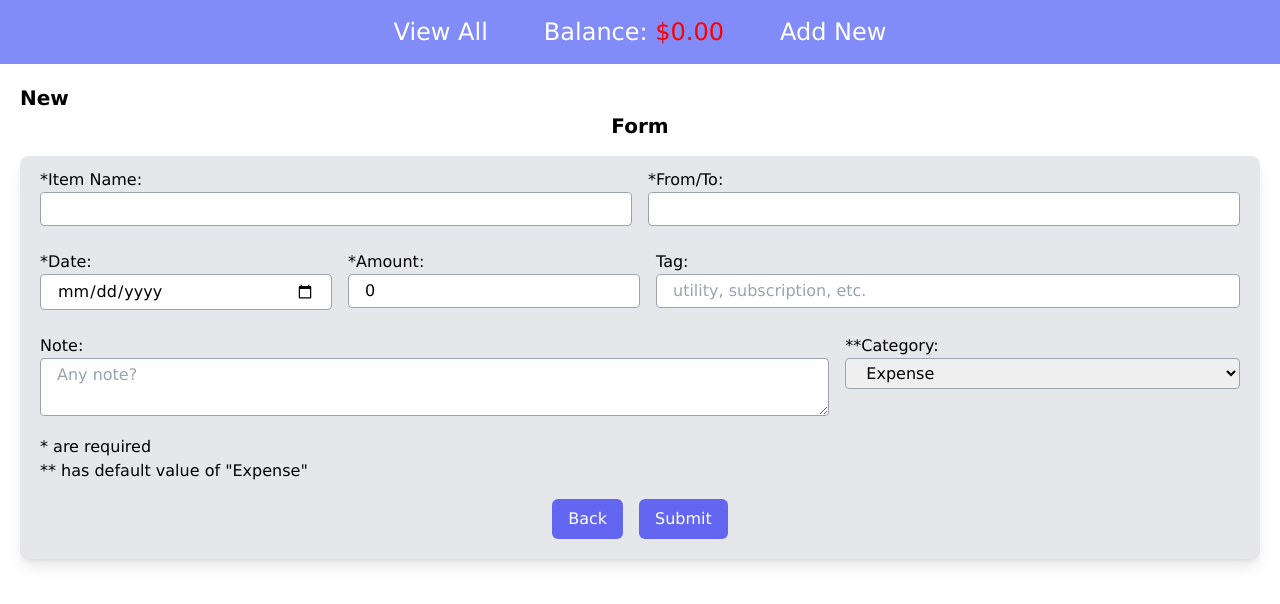
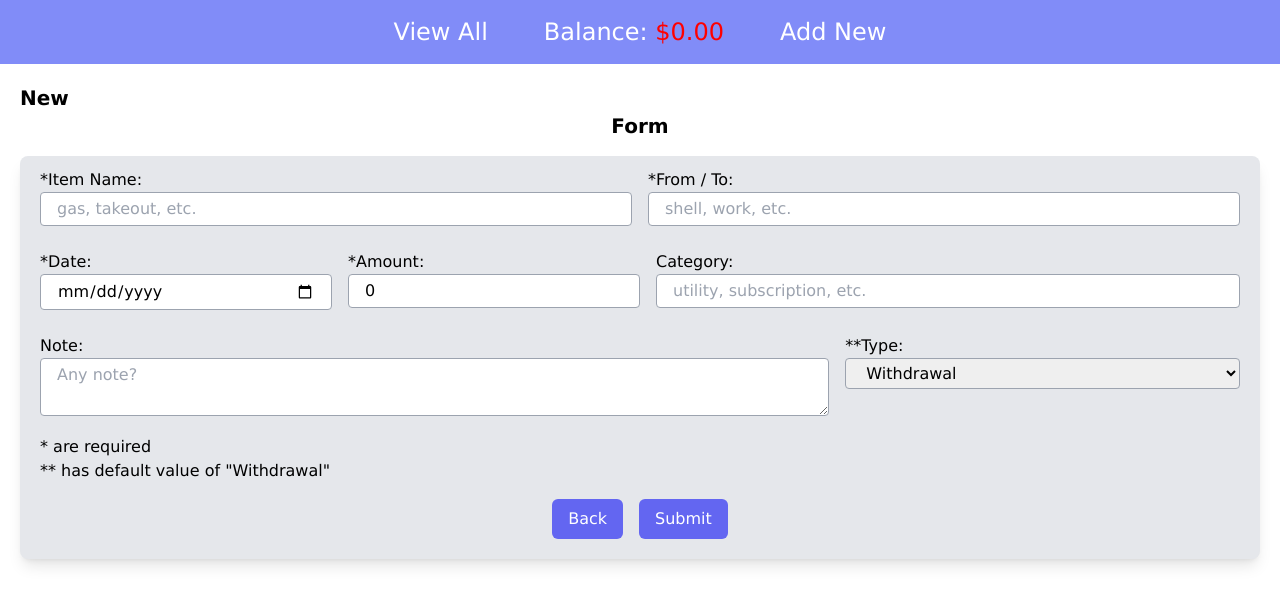
Before and after one commit to pjungjs/budgeting-app-frontend, a React (Create React App) app: page /transactions/new in a window 1280 px wide. Shown: the top 604 px of the page. Built offline with nearby package versions, Linux system fonts and the light colour scheme; no server answers.

Commit message:
adjustment on database keys and values.

```diff
--- a/src/App.js
+++ b/src/App.js
@@ -1,5 +1,5 @@
 import { useState } from "react";
-import { Routes, Route } from "react-router-dom";
+import { BrowserRouter as Router, Routes, Route } from "react-router-dom";
 
 import NavBar from "./Components/NavBar.jsx";
 import Home from "./Pages/Home.jsx";
@@ -14,6 +14,7 @@ function App() {
 
   return (
     <div className="App">
+      <Router>
         <header>
           <NavBar balance={balance} />
         </header>
@@ -27,6 +28,7 @@ function App() {
             <Route path="/*" element={<Error />} />
           </Routes>
         </main>
+      </Router>
     </div>
   );
 }
--- a/src/Components/TnxIndividual.jsx
+++ b/src/Components/TnxIndividual.jsx
@@ -2,7 +2,7 @@ import { Link } from "react-router-dom";
 import { properAmount, properDate, properWord } from "../helper/proper.js";
 
 function TxnIndividual({ txn }) {
-  const { id, item_name, amount, date, from_to, tag, category } = txn;
+  const { id, item_name, amount, date, from_to, category, type } = txn;
 
   return(
     <tr className="hover:bg-gray-100">
@@ -13,9 +13,9 @@ function TxnIndividual({ txn }) {
         </Link>
       </td>
       <td className="p-2">{properWord(from_to)}</td>
-      <td className="p-2">{properWord(tag)}</td>
+      <td className="p-2">{properWord(category)}</td>
       <td className="p-2"
-        style={{"color": category.toLowerCase() === "income" ? "green" : category.toLowerCase() === "expense" ? "red" : null}}
+        style={{"color": type.toLowerCase() === "deposit" ? "green" : type.toLowerCase() === "withdrawal" ? "red" : null}}
       >
         {properAmount(parseInt(amount))}
       </td>
--- a/src/Components/TxnAll.jsx
+++ b/src/Components/TxnAll.jsx
@@ -1,5 +1,6 @@
 import axios from "axios";
 import { useState, useEffect } from "react";
+import { calculateAmount } from "../helper/proper.js";
 import TxnIndividual from "./TnxIndividual.jsx";
 const API = process.env.REACT_APP_API_URL;
 
@@ -11,15 +12,7 @@ function TxnAll({ setBalance }) {
       await axios
         .get(`${API}/transactions`)
         .then(response => {
-          let total = 0;
-          response.data.forEach(txn => {
-            if (txn.category.toLowerCase() === "income") {
-              total += parseInt(txn.amount);
-            } else if (txn.category.toLowerCase() === "expense") {
-              total -= parseInt(txn.amount);
-            }
-          })
-          setBalance(total);
+          setBalance(calculateAmount(response.data));
           setAllTxn(response.data);
         })
         .catch(error => console.error("Error: GET", error))
@@ -36,15 +29,15 @@ function TxnAll({ setBalance }) {
             <tr>
               <th className="p-2 text-lg">Date</th>
               <th className="p-2 text-lg">Item Name</th>
-              <th className="p-2 text-lg">From/To</th>
-              <th className="p-2 text-lg">Tag</th>
+              <th className="p-2 text-lg">From / To</th>
+              <th className="p-2 text-lg">Category</th>
               <th className="p-2 text-lg">Amount</th>
             </tr>
           </thead>
           <tbody>
             {
-              allTxn.map((txn, index) => {
-                return <TxnIndividual key={index} txn={txn} />
+              allTxn.map((txn) => {
+                return <TxnIndividual key={txn.id} txn={txn} />
               })
             }
           </tbody>
--- a/src/Components/TxnDetails.jsx
+++ b/src/Components/TxnDetails.jsx
@@ -5,9 +5,9 @@ const API = process.env.REACT_APP_API_URL;
 
 function TxnDetails() {
   const [theTxn, setTheTxn] = useState([]);
+  const { item_name, amount, date, from_to, category, note, type } = theTxn;
   const { id } = useParams();
   const navigate = useNavigate();
-  const { item_name, amount, date, from_to, tag, note, category } = theTxn;
 
   useEffect(() => {
     async function fetchData() {
@@ -38,22 +38,15 @@ function TxnDetails() {
           <p><strong>Date:</strong> {date}</p>
           <p>
             <strong>{
-              category === "income"
+              type === "deposit"
               ? "From: "
-              : category === "expense"
+              : type === "withdrawal"
                 ? "To: "
                 : null
             }</strong>
             {from_to}
           </p>
-          <p>
-            <strong>{
-              tag
-              ? "Tag: "
-              : null
-            }</strong>
-            {tag}
-          </p>
+          <p><strong>Category: </strong>{category}</p>
           <p>
             <strong>{
               note
@@ -62,7 +55,7 @@ function TxnDetails() {
             }</strong>
             {note}
           </p>
-          <p><strong>Category:</strong> {category}</p>
+          <p><strong>Type:</strong> {type}</p>
         </div>
         <div className="text-white flex justify-center">
           <button className="mr-2 px-3 py-1 rounded-md bg-gray-600 hover:bg-gray-400">
--- a/src/Components/TxnEditForm.jsx
+++ b/src/Components/TxnEditForm.jsx
@@ -10,9 +10,9 @@ function TxnEditForm() {
     amount: 0,
     date: "",
     from_to: "",
-    tag: "",
+    category: "",
     note: "",
-    category: ""
+    type: ""
   });
   const { id } = useParams();
   const navigate = useNavigate();
@@ -64,7 +64,7 @@ function TxnEditForm() {
               />
             </div >
             <div className="w-1/2">
-              <label htmlFor="from_to">From/To: </label>
+              <label htmlFor="from_to">From / To: </label>
               <input
                 id="from_to"
                 type="text"
@@ -102,12 +102,12 @@ function TxnEditForm() {
               />
             </div>
             <div className="w-1/2">
-              <label htmlFor="tag">Tag: </label>
+              <label htmlFor="category">Category: </label>
               <input
-                id="tag"
+                id="category"
                 type="text"
                 className="border border-gray-400 px-4 py-1 rounded w-full focus:outline-none focus:border-indigo-700"
-                value={editTxn.tag}
+                value={editTxn.category}
                 onChange={handleTextChange}
               />
             </div>
@@ -125,15 +125,15 @@ function TxnEditForm() {
               />
             </div>
             <div className="w-1/3">
-              <label htmlFor="category">Category: </label>
+              <label htmlFor="type">Type: </label>
               <select
-                id="category"
+                id="type"
                 className="border border-gray-400 px-4 py-1 rounded w-full focus:outline-none focus:border-indigo-700"
-                value={editTxn.category}
+                value={editTxn.type}
                 onChange={handleTextChange}
               >
-                <option value="expense">Expense</option>
-                <option value="income">Income</option>
+                <option value="withdrawal">Withdrawal</option>
+                <option value="deposit">Deposit</option>
               </select>
             </div>
           </div>
--- a/src/Components/TxnNewForm.jsx
+++ b/src/Components/TxnNewForm.jsx
@@ -11,9 +11,9 @@ function TxnNewForm() {
     amount: 0,
     date: "",
     from_to: "",
-    tag: "",
+    category: "",
     note: "",
-    category: "expense"
+    type: "withdrawal"
   });
   const navigate = useNavigate();
 
@@ -21,9 +21,7 @@ function TxnNewForm() {
     async function fetchData() {
       await axios
         .get(`${API}/transactions`)
-        .then(response => {
-          setNewId(parseInt(response.data[response.data.length-1].id) + 1);
-        })
+        .then(response => setNewId(parseInt(response.data[response.data.length-1].id) + 1))
         .catch(error => console.error("Error: GET", error))
     }
     fetchData();
@@ -32,9 +30,7 @@ function TxnNewForm() {
   async function addTxn() {
     await axios
       .post(`${API}/transactions`, newTxn)
-      .then(() => {
-        navigate(`/transactions`);
-      })
+      .then(() => navigate(`/transactions`))
       .catch((error) => console.warn("Error: POST", error))
   }
 
@@ -60,17 +56,19 @@ function TxnNewForm() {
                 type="text"
                 className="border border-gray-400 px-4 py-1 rounded w-full focus:outline-none focus:border-indigo-700"
                 value={newTxn.item_name}
+                placeholder="gas, takeout, etc."
                 onChange={handleTextChange}
                 required
               />
             </div >
             <div className="w-1/2">
-              <label htmlFor="from_to">*From/To: </label>
+              <label htmlFor="from_to">*From / To: </label>
               <input
                 id="from_to"
                 type="text"
                 className="border border-gray-400 px-4 py-1 rounded w-full focus:outline-none focus:border-indigo-700"
                 value={newTxn.from_to}
+                placeholder="shell, work, etc."
                 onChange={handleTextChange}
                 required
               />
@@ -103,13 +101,13 @@ function TxnNewForm() {
               />
             </div>
             <div className="w-1/2">
-              <label htmlFor="tag">Tag: </label>
+              <label htmlFor="category">Category: </label>
               <input
-                id="tag"
+                id="category"
                 type="text"
                 className="border border-gray-400 px-4 py-1 rounded w-full focus:outline-none focus:border-indigo-700"
                 placeholder="utility, subscription, etc."
-                value={newTxn.tag}
+                value={newTxn.category}
                 onChange={handleTextChange}
               />
             </div>
@@ -127,20 +125,20 @@ function TxnNewForm() {
               />
             </div>
             <div className="w-1/3">
-              <label htmlFor="category">**Category: </label>
+              <label htmlFor="type">**Type: </label>
               <select
-                id="category"
+                id="type"
                 className="border border-gray-400 px-4 py-1 rounded w-full focus:outline-none focus:border-indigo-700"
-                value={newTxn.category}
+                value={newTxn.type}
                 onChange={handleTextChange}
               >
-                <option value="expense" defaultValue>Expense</option>
-                <option value="income">Income</option>
+                <option value="withdrawal" defaultValue>Withdrawal</option>
+                <option value="deposit">Deposit</option>
               </select>
             </div>
           </div>
           <p>* are required</p>
-          <p>** has default value of "Expense"</p>
+          <p>** has default value of "Withdrawal"</p>
           <div className="flex space-x-4 justify-center">
             <button className="bg-indigo-500 text-white rounded-md px-4 py-2 mt-4 hover:bg-indigo-400">
               <Link to={`/transactions`}>Back</Link>
--- a/src/helper/proper.js
+++ b/src/helper/proper.js
@@ -1,3 +1,15 @@
+
+function calculateAmount(data) {
+  let total = 0;
+  data.forEach(txn => {
+    if (txn.type.toLowerCase() === "deposit") {
+      total += parseInt(txn.amount);
+    } else if (txn.type.toLowerCase() === "withdrawal") {
+      total -= parseInt(txn.amount);
+    }
+  })
+  return total;
+}
 
 function properAmount(number) {
   return number.toLocaleString('en-US', {
@@ -6,12 +18,17 @@ function properAmount(number) {
   })
 }
 
-function properDate(day) {
-  return day;
+function properDate(date) {
+  return newDate = new Date(date).toLocaleDateString("en-US", {
+    weekday: "short",
+    year: "numeric",
+    month: "long",
+    day: "numeric",
+  });
 }
 
 function properWord(words) {
   return words.split(" ").map(word => word.charAt(0).toUpperCase() + word.slice(1)).join(" ");
 }
 
-module.exports = { properAmount, properDate, properWord }
+module.exports = { calculateAmount, properAmount, properDate, properWord };
--- a/src/index.js
+++ b/src/index.js
@@ -2,13 +2,10 @@ import React from "react";
 import ReactDOM from "react-dom/client";
 import "./index.css";
 import App from "./App";
-import { BrowserRouter as Router } from "react-router-dom";
 
 const root = ReactDOM.createRoot(document.getElementById("root"));
 root.render(
   <React.StrictMode>
-    <Router>
-      <App />
-    </Router>
+    <App />
   </React.StrictMode>
 );
```
Lines whose indentation alone changed are shown as unchanged.
